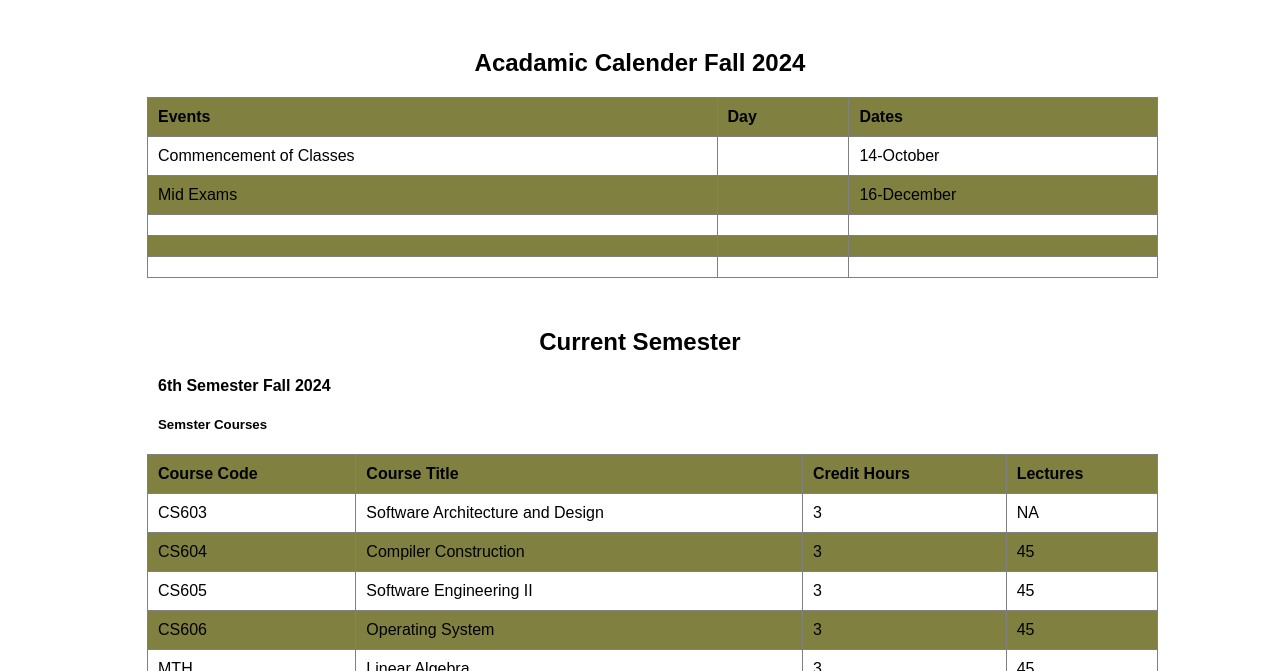
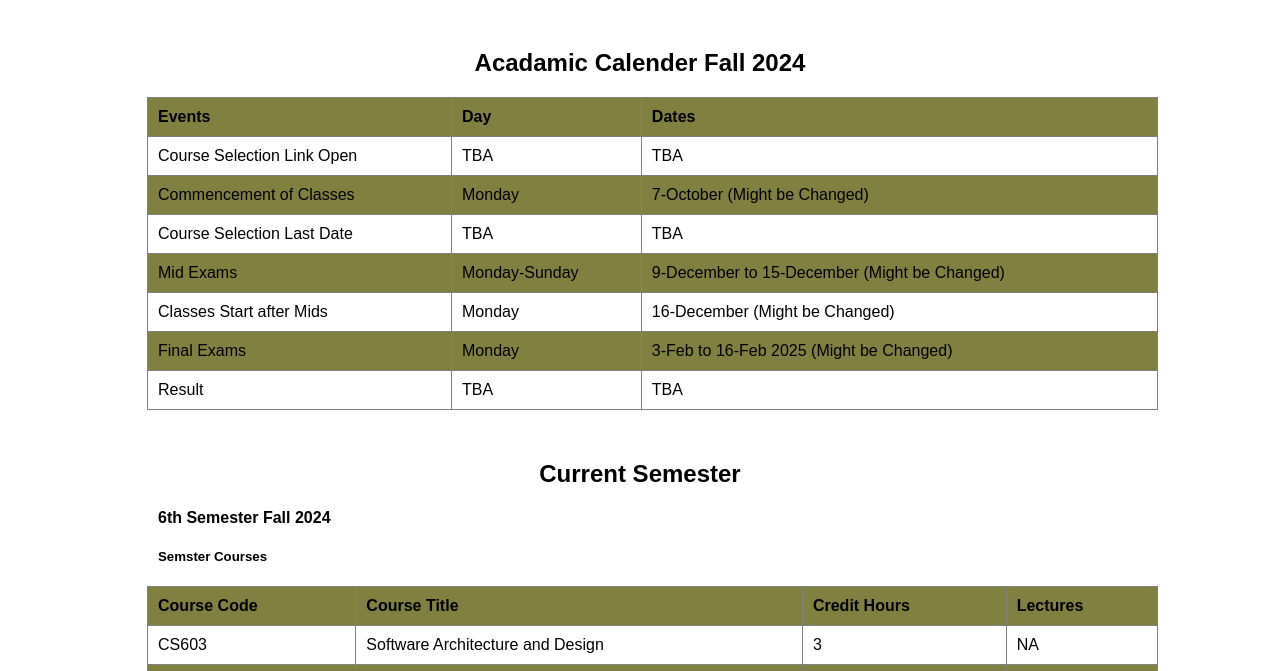
Before and after one commit to khashamshabir/SMS, a plain HTML site: page index.html in a window 1280 px wide. Shown: the part 129-800 px from the top of the page. Drawn offline with Linux system fonts and the light colour scheme.

Commit message:
Calender dates add

```diff
--- a/index.html
+++ b/index.html
@@ -20,29 +20,39 @@
         <th>Dates</th>
       </tr>
       <tr>
+        <td>Course Selection Link Open</td>
+        <td>TBA</td>
+        <td>TBA</td>
+      </tr>
+      <tr>
         <td>Commencement of Classes</td>
-        <td></td>
-        <td>14-October</td>
+        <td>Monday</td>
+        <td>7-October (Might be Changed)</td>
+      </tr>
+      <tr>
+        <td>Course Selection Last Date</td>
+        <td>TBA</td>
+        <td>TBA</td>
       </tr>
       <tr>
         <td>Mid Exams</td>
-        <td></td>
-        <td>16-December</td>
+        <td>Monday-Sunday</td>
+        <td>9-December to 15-December (Might be Changed)</td>
       </tr>
       <tr>
-        <td></td>
-        <td></td>
-        <td></td>
+        <td>Classes Start after Mids</td>
+        <td>Monday</td>
+        <td>16-December (Might be Changed)</td>
       </tr>
       <tr>
-        <td></td>
-        <td></td>
-        <td></td>
+        <td>Final Exams</td>
+        <td>Monday</td>
+        <td>3-Feb to 16-Feb 2025 (Might be Changed)</td>
       </tr>
       <tr>
-        <td></td>
-        <td></td>
-        <td></td>
+        <td>Result</td>
+        <td>TBA</td>
+        <td>TBA</td>
       </tr>
     </table>
   </section>
```
